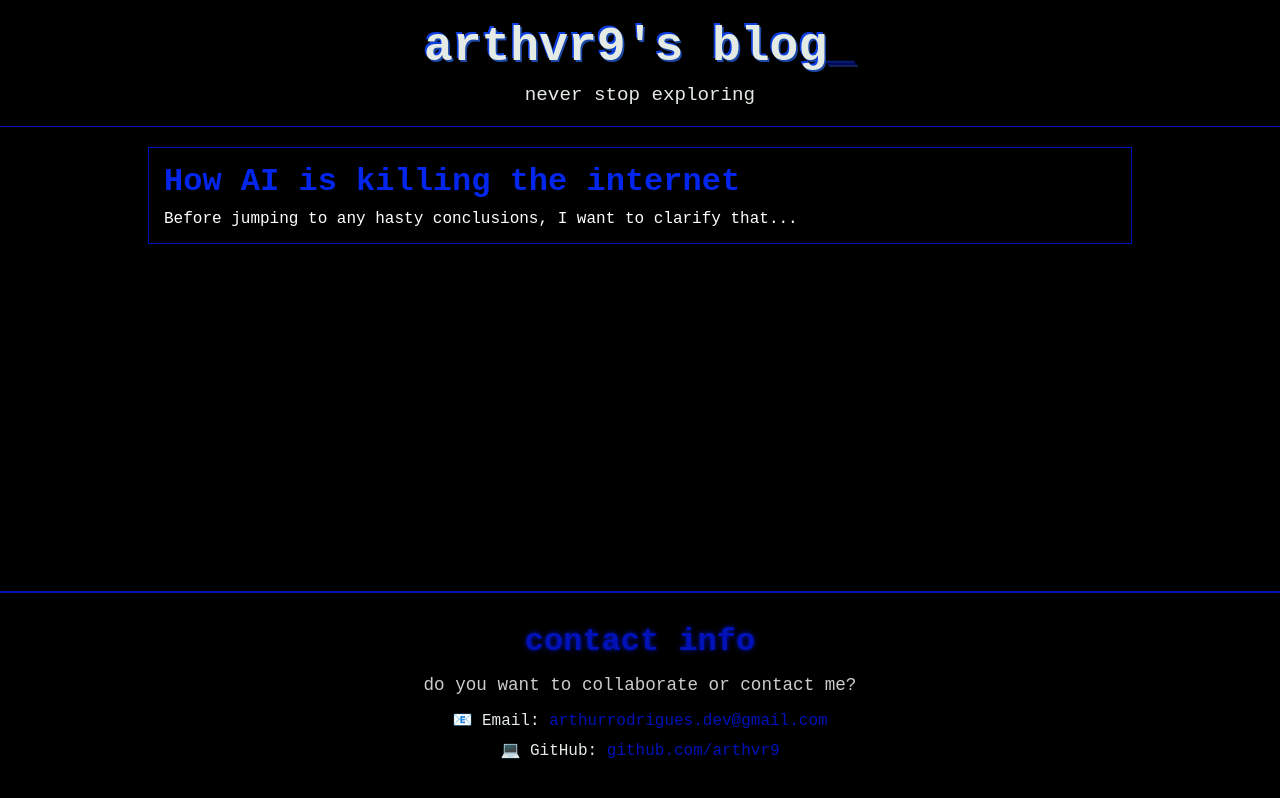
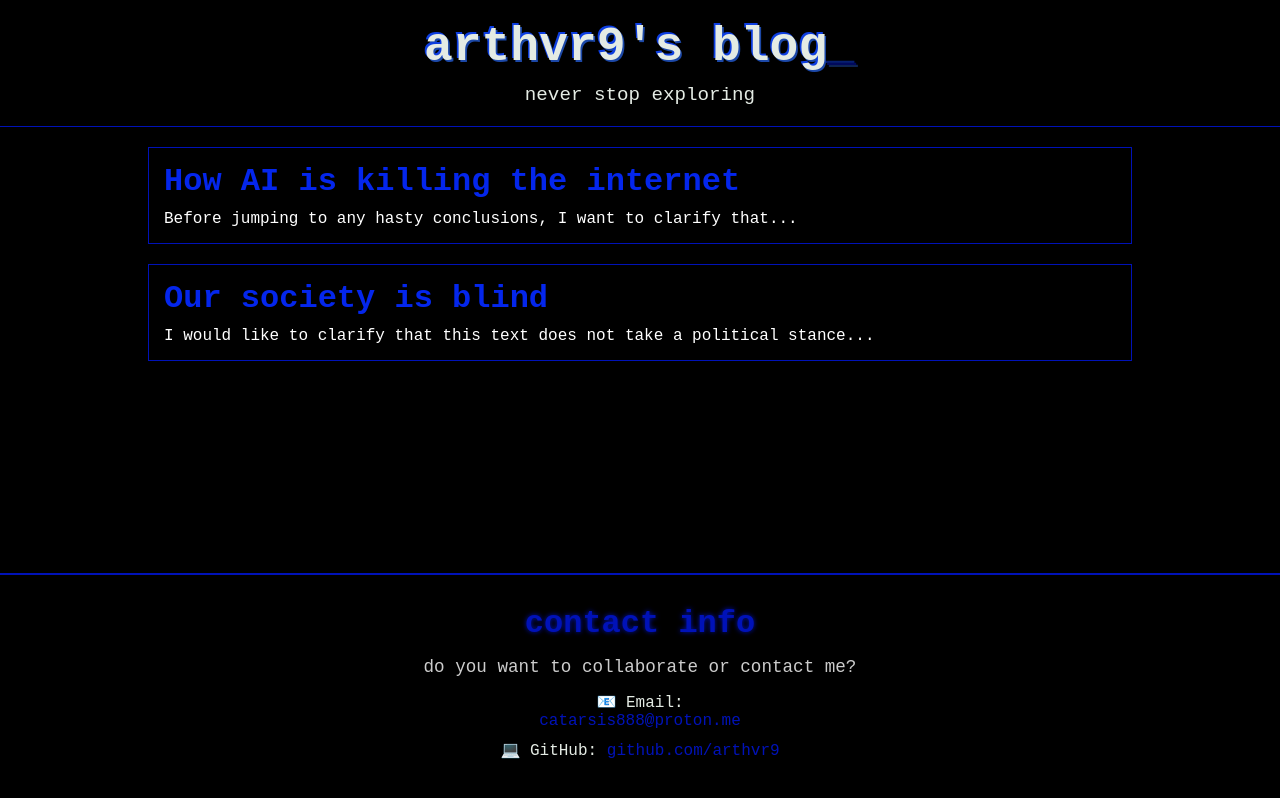
Before and after one commit to arthvr9/arthvr9.github.io, a plain HTML site: page index.html in a window 1280 px wide. Drawn offline with Linux system fonts and the light colour scheme; a script that the page names is missing.

Commit message:
small changes

```diff
--- a/index.html
+++ b/index.html
@@ -19,6 +19,11 @@
                 </div>
             </article>
         </a>
+        <a href="article2.html" class="article-link">
+            <article>
+                <h2>Our society is blind</h2>
+                <p>I would like to clarify that this text does not take a political stance...</p>
+            </article>
     </main>
     <script src="scripts.js"></script>
 
@@ -26,7 +31,7 @@
         <h2>contact info</h2>
         <p>do you want to collaborate or contact me?</p>
         <ul>
-            <li>📧 Email: <a href="mailto:arthurrodrigues.dev@gmail.com">arthurrodrigues.dev@gmail.com</a></li>
+            <li>📧 Email: <a href="mailto:catarsis888@proton.me">catarsis888@proton.me</a></li>
             <li>💻 GitHub: <a href="https://github.com/arthvr9" target="_blank">github.com/arthvr9</a></li>
         </ul>
     </footer>
```
